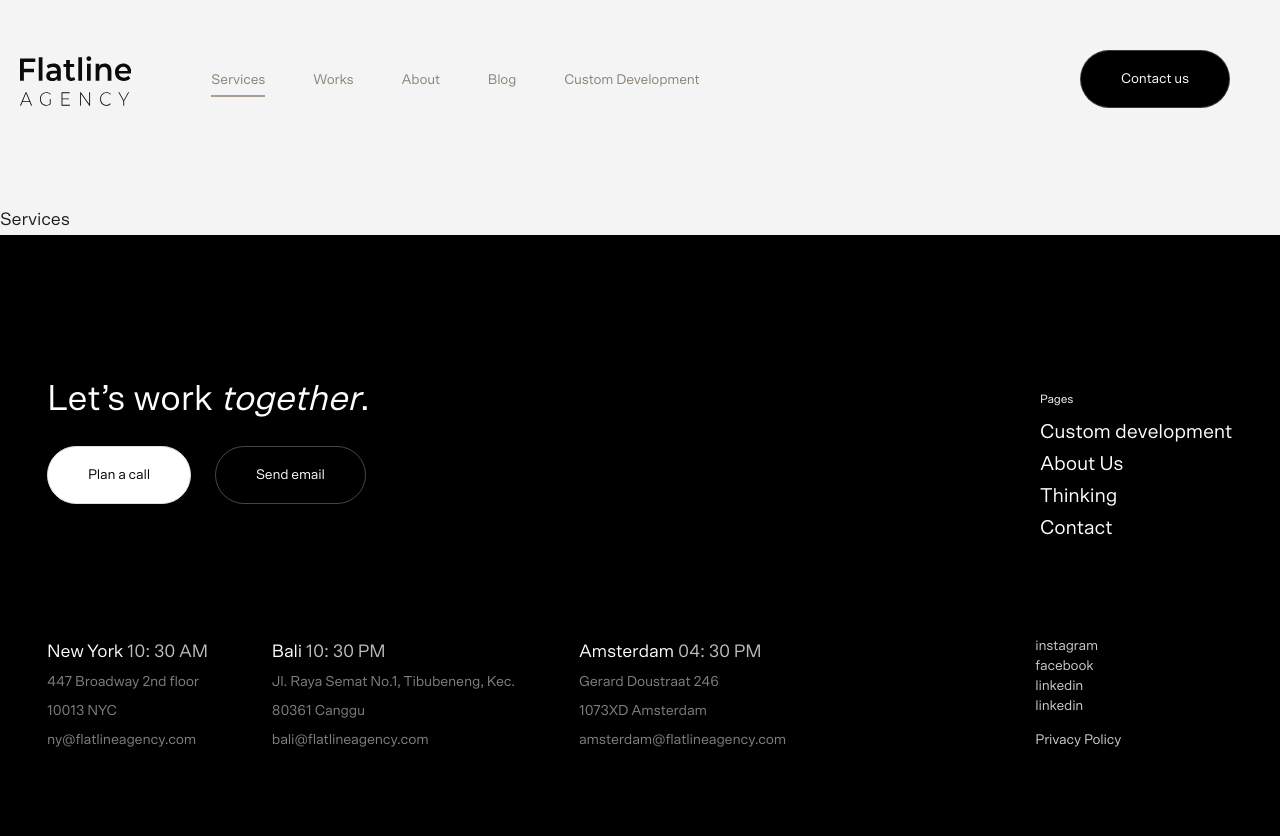
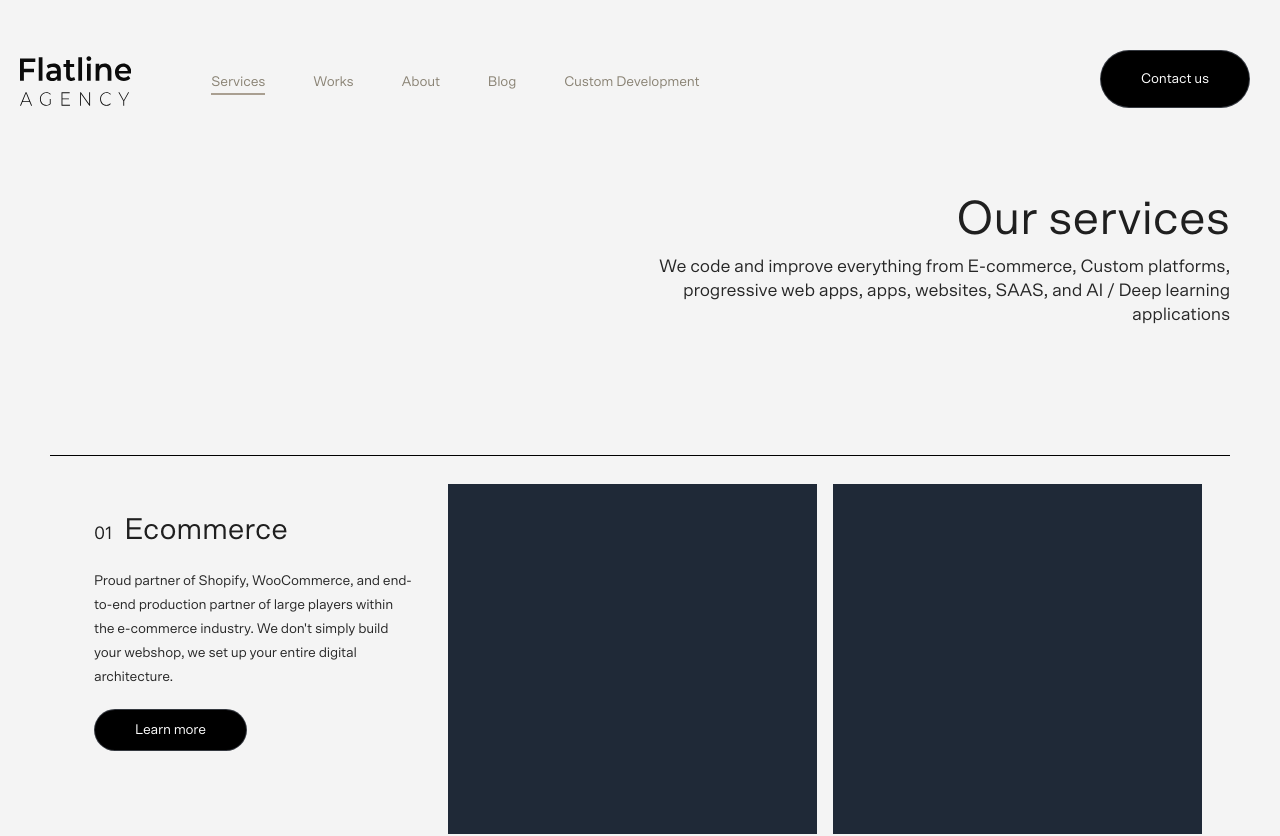
Before and after one commit to awaisspk/flatline, a Next.js app: page /services in a window 1280 px wide. Shown: the top 836 px of the page. Built offline with nearby package versions, Linux system fonts and the light colour scheme.

Commit message:
feat(page): add services page

```diff
--- a/src/components/Footer/Footer.tsx
+++ b/src/components/Footer/Footer.tsx
@@ -5,7 +5,7 @@ import React, { useRef } from 'react';
 const offices = [
   {
     city: 'New York',
-    time: '10: 30 AM',
+    time: '10: 30 AM', // temp
     location: ['447 Broadway 2nd floor', '10013 NYC'],
     email: 'ny@flatlineagency.com',
   },
@@ -79,8 +79,8 @@ export const Footer = () => {
   //   }),
   // };
   return (
-    <footer className="min-h-screen w-full bg-black text-white" ref={ref}>
-      <div className="mx-auto max-w-flat p-[90px_25px_90px] sm:p-[150px_45px_90px]">
+    <footer className=" w-full bg-black text-white" ref={ref}>
+      <div className="mx-auto flex min-h-screen max-w-flat flex-col justify-between p-[90px_25px_90px] sm:p-[150px_45px_90px]">
         <div className="grid gap-7 sm:grid-cols-[3fr_1fr] md:grid-cols-[5fr_1fr]">
           <div>
             <h2 className="text-4xl">
@@ -103,7 +103,7 @@ export const Footer = () => {
           </div>
           <div>
             <h3 className="text-xs">Pages</h3>
-            <motion.ul className="mt-2 grid grid-cols-2 gap-3 sm:grid-cols-1">
+            <motion.ul className="mt-2 grid grid-cols-2 gap-3 sm:grid-cols-1 md:whitespace-nowrap">
               {pages.map((page, i) => (
                 <motion.li
                   key={i}
--- a/src/components/Header/Header.tsx
+++ b/src/components/Header/Header.tsx
@@ -21,7 +21,7 @@ export const Header = () => {
         <div className="md:hidden">
           <MobileNavigation />
         </div>
-        <div className="fixed top-[50px] right-[50px] z-50 hidden md:block">
+        <div className="fixed right-[30px] top-[50px] z-50 float-right hidden md:block">
           <Link href="/contact">
             <a className="flex w-full cursor-pointer items-center justify-center rounded-[100px] border-[1px] border-gray-500/50 bg-black  py-4 text-sm leading-4 text-white duration-300 hover:bg-white hover:text-black sm:w-max sm:py-5 sm:px-10">
               Contact us
--- a/src/components/Navigation/DesktopNavigation.tsx
+++ b/src/components/Navigation/DesktopNavigation.tsx
@@ -28,7 +28,7 @@ export const DesktopNavigation = () => {
                 <a>{link.label}</a>
               </Link>
               <span
-                className="block h-0.5 w-0 bg-gray-600 duration-300 group-hover:w-full"
+                className="-mt-1 block h-0.5 w-0 bg-gray-600 duration-300 group-hover:w-full"
                 style={{
                   width: router.pathname === link.url ? '100%' : '0%',
                 }}
--- a/src/layouts/Meta.tsx
+++ b/src/layouts/Meta.tsx
@@ -51,7 +51,6 @@ const Meta = (props: IMetaProps) => {
         title={props.title}
         description={props.description}
         canonical={props.canonical}
-        titleTemplate={`${AppConfig.site_name} - %s`}
         defaultTitle={AppConfig.site_name}
         twitter={{
           handle: '@handle',
--- a/src/pages/index.tsx
+++ b/src/pages/index.tsx
@@ -13,7 +13,7 @@ const Index = () => {
     <Main
       meta={
         <Meta
-          title="Custom development, Challenge the status quo"
+          title="Flatline Agency - Custom development, Challenge the status quo"
           description=""
         />
       }
--- a/src/pages/services.tsx
+++ b/src/pages/services.tsx
@@ -1,12 +1,70 @@
-import React from 'react';
+import Link from 'next/link';
+import React, { Fragment } from 'react';
 
-import { PageLayout } from '@/layouts';
+import { Main, Meta, PageLayout } from '@/layouts';
+
+const ServicesCard = () => {
+  return (
+    <div>
+      <div className="flex flex-col lg:flex-row">
+        <div className="order-2 space-y-7 p-8 sm:pl-0 lg:order-1 lg:space-y-5 lg:px-8">
+          <h2 className="text-3xl">
+            <span className="mr-3 text-lg">01</span>
+            Ecommerce
+          </h2>
+          <p className="text-sm leading-5 text-neutral-500/80 md:leading-6 md:text-neutral-800">
+            Proud partner of Shopify, WooCommerce, and end-to-end production
+            partner of large players within the e-commerce industry. We
+            don&apos;t simply build your webshop, we set up your entire digital
+            architecture.
+          </p>
+          <Link href={`services/1`}>
+            <a className="flex w-max cursor-pointer items-center justify-center rounded-[100px] border-[1px] border-gray-500/50 bg-black px-10  py-3 text-sm leading-4 text-white duration-300 hover:bg-white hover:text-black">
+              Learn more
+            </a>
+          </Link>
+        </div>
+        <div className="order-1 mx-auto flex w-screen  sm:w-[770px] lg:order-2">
+          <div className="sm:w-[calc((100%-30px)/ 2)] mr-4 h-[230px] w-[calc(100vw-60px)] bg-gray-800 sm:h-[310px] md:h-[350px]"></div>
+          <div className="sm:w-[calc((100%-30px) / 2)] mr-4 h-[230px] w-[calc(100vw-60px)] bg-gray-800 sm:h-[310px] md:h-[350px]"></div>
+        </div>
+      </div>
+    </div>
+  );
+};
 
 const Services = () => {
   return (
-    <div>
-      <h1>Services</h1>
-    </div>
+    <Main
+      meta={
+        <Meta
+          title="Services - Flatline Agency"
+          description="flatline agency services"
+        />
+      }
+    >
+      <main>
+        <section className="mx-auto max-w-flat px-8 sm:px-12">
+          <div className="flex flex-col space-y-5 md:items-end">
+            <h1 className="text-2xl sm:text-5xl md:text-end">Our services</h1>
+            <p className="max-w-[600px] text-sm leading-4 text-neutral-500/80 md:text-end md:text-lg md:leading-6 md:text-neutral-800">
+              We code and improve everything from E-commerce, Custom platforms,
+              progressive web apps, apps, websites, SAAS, and AI / Deep learning
+              applications
+            </p>
+          </div>
+          <hr className="mt-20 mb-7 border-black sm:mt-32" />
+        </section>
+        <section className="max-w-flat overflow-hidden sm:ml-auto sm:w-[calc(100%-60px)] md:mx-auto lg:px-8">
+          {[...Array(5)].map((_, i) => (
+            <Fragment key={i}>
+              <ServicesCard key={i} />
+              <hr className="mx-auto my-5 w-[98%] border-black" />
+            </Fragment>
+          ))}
+        </section>
+      </main>
+    </Main>
   );
 };
 
--- a/src/utils/AppConfig.ts
+++ b/src/utils/AppConfig.ts
@@ -3,7 +3,7 @@ export const AppConfig = {
   title: 'Custom development, Challenge the status quo',
   description:
     'Amsterdam-based development agency specializing in custom development. We collaborate on strategy, design, development, and infrastructure.',
-  locale: 'en_US',
+  locale: 'en_us',
 };
 
 export const mainNavigation = [
```
